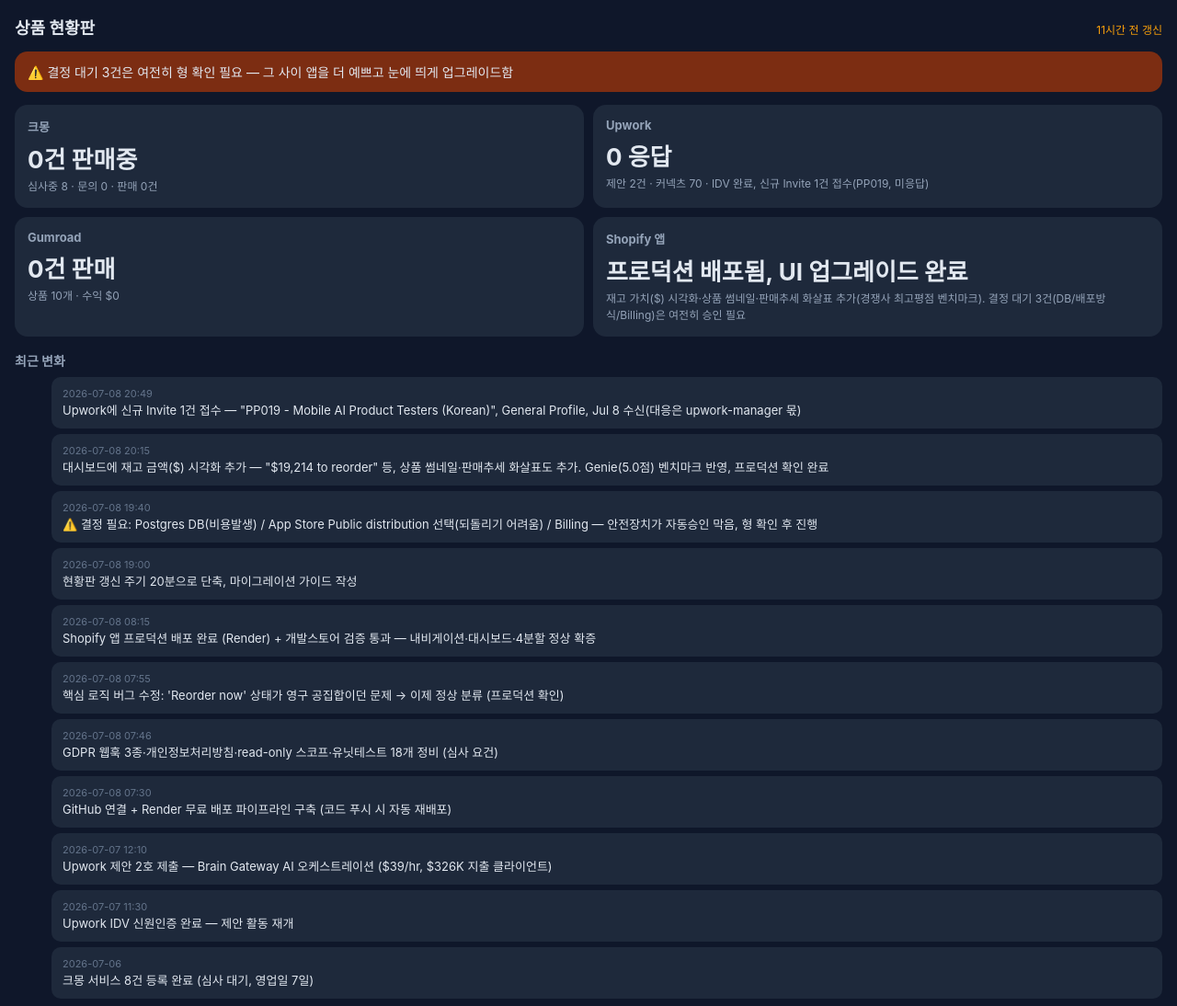
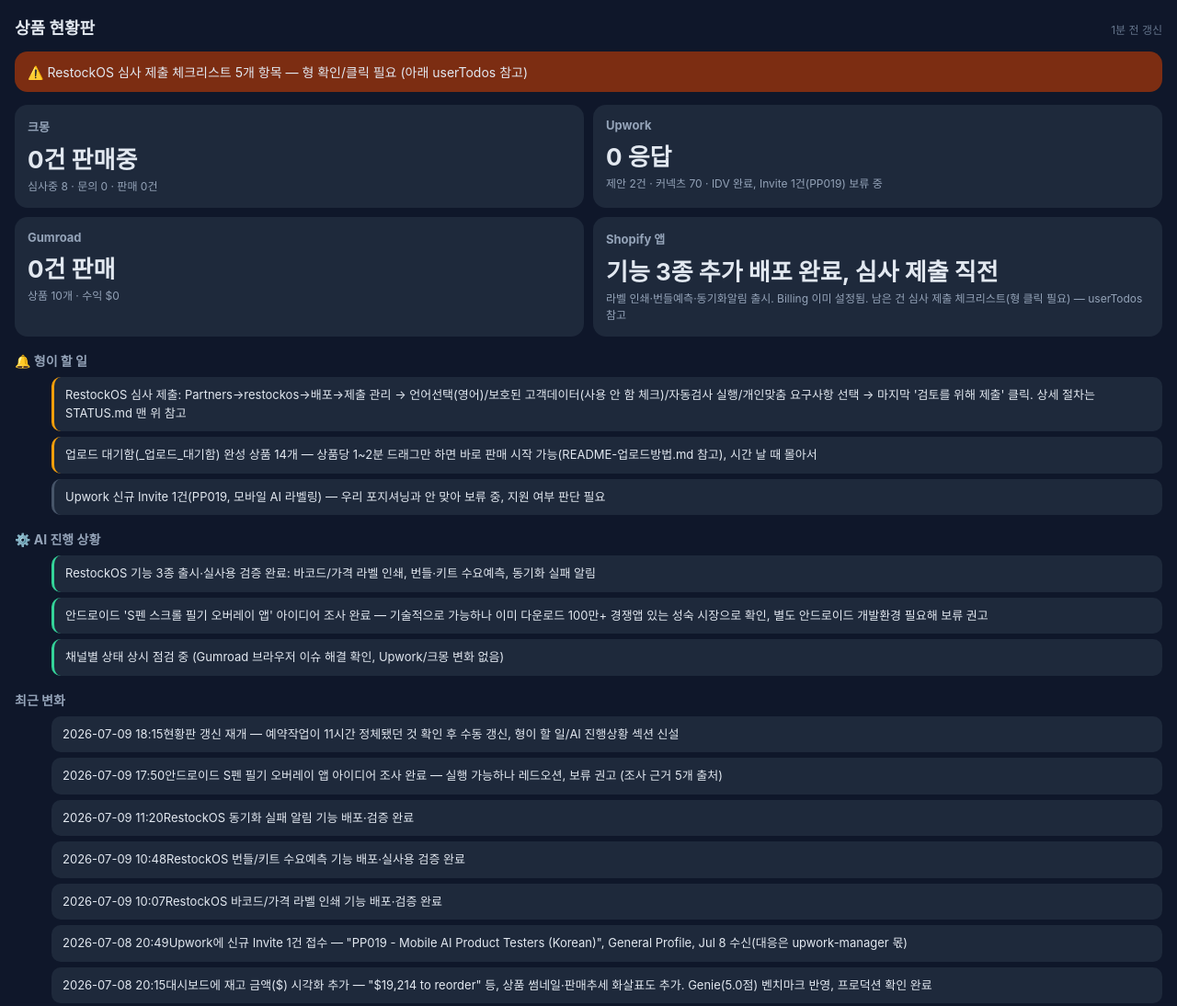
Before and after one commit to dbdksdl1-lang/yl-status, a plain HTML site: page index.html in a window 1280 px wide. Shown: the top 1094 px of the page at 92% size. Drawn offline with Linux system fonts and the light colour scheme.

Commit message:
status update: manual refresh + userTodos/aiInProgress sections, fix missing auto-refresh

```diff
--- a/index.html
+++ b/index.html
@@ -21,9 +21,12 @@
   .sub { font-size: 12px; color: #94A3B8; margin-top: 4px; line-height: 1.5; }
   .money { color: #34D399; }
   .alert { background: #7C2D12; border-radius: 14px; padding: 12px 14px; margin-top: 14px; font-size: 14px; display: none; }
-  .changes { margin-top: 16px; }
-  .changes h2 { font-size: 14px; color: #94A3B8; margin-bottom: 8px; }
-  .changes li { list-style: none; background: #1E293B; border-radius: 10px; padding: 10px 12px; font-size: 13px; margin-bottom: 6px; line-height: 1.5; }
+  .section { margin-top: 16px; }
+  .section h2 { font-size: 14px; color: #94A3B8; margin-bottom: 8px; }
+  .section li { list-style: none; background: #1E293B; border-radius: 10px; padding: 10px 12px; font-size: 13px; margin-bottom: 6px; line-height: 1.5; }
+  .todos li { border-left: 3px solid #F59E0B; }
+  .todos li.low { border-left-color: #475569; }
+  .progress li { border-left: 3px solid #34D399; }
   .changes time { color: #64748B; font-size: 11px; display: block; }
   footer { margin-top: 20px; font-size: 11px; color: #475569; text-align: center; }
 </style>
@@ -32,8 +35,10 @@
 <h1>상품 현황판 <span id="updated">로딩…</span></h1>
 <div class="alert" id="alert"></div>
 <div class="grid" id="cards"></div>
-<div class="changes"><h2>최근 변화</h2><ul id="changes"></ul></div>
-<footer>1시간마다 자동 갱신 · 당겨서 새로고침</footer>
+<div class="section todos" id="todos-section" style="display:none"><h2>🔔 형이 할 일</h2><ul id="todos"></ul></div>
+<div class="section progress" id="progress-section" style="display:none"><h2>⚙️ AI 진행 상황</h2><ul id="progress"></ul></div>
+<div class="section"><h2>최근 변화</h2><ul id="changes"></ul></div>
+<footer>60초마다 자동 갱신 · 당겨서 새로고침</footer>
 <script>
 async function load() {
   const res = await fetch('status.json?t=' + Date.now());
@@ -41,13 +46,15 @@
   const upd = new Date(s.updatedAt);
   const mins = Math.round((Date.now() - upd.getTime()) / 60000);
   const el = document.getElementById('updated');
-  el.textContent = mins < 60 ? mins + '분 전 갱신' : Math.round(mins/60) + '시간 전 갱신';
-  if (mins > 150) el.classList.add('stale');
+  el.textContent = mins < 1 ? '방금 갱신' : mins < 60 ? mins + '분 전 갱신' : Math.round(mins/60) + '시간 전 갱신';
+  el.classList.toggle('stale', mins > 150);
 
+  const a = document.getElementById('alert');
   if (s.alert) {
-    const a = document.getElementById('alert');
     a.style.display = 'block';
     a.textContent = '⚠️ ' + s.alert;
+  } else {
+    a.style.display = 'none';
   }
 
   const cards = [
@@ -60,11 +67,33 @@
     '<div class="card"><h2>' + c.title + '</h2><div class="big">' + c.big + '</div><div class="sub">' + c.sub + '</div></div>'
   ).join('');
 
+  const todosSection = document.getElementById('todos-section');
+  const todos = s.userTodos || [];
+  if (todos.length) {
+    todosSection.style.display = 'block';
+    document.getElementById('todos').innerHTML = todos.map(t =>
+      '<li class="' + (t.priority === 'low' ? 'low' : '') + '">' + (typeof t === 'string' ? t : t.text) + '</li>'
+    ).join('');
+  } else {
+    todosSection.style.display = 'none';
+  }
+
+  const progressSection = document.getElementById('progress-section');
+  const progress = s.aiInProgress || [];
+  if (progress.length) {
+    progressSection.style.display = 'block';
+    document.getElementById('progress').innerHTML = progress.map(p => '<li>' + p + '</li>').join('');
+  } else {
+    progressSection.style.display = 'none';
+  }
+
   document.getElementById('changes').innerHTML = (s.changes || []).slice(0, 15).map(c =>
     '<li><time>' + c.at + '</time>' + c.text + '</li>'
   ).join('') || '<li>아직 기록된 변화가 없습니다</li>';
 }
 load().catch(e => document.getElementById('updated').textContent = '로드 실패');
+setInterval(() => load().catch(() => {}), 60000);
+document.addEventListener('visibilitychange', () => { if (!document.hidden) load().catch(() => {}); });
 </script>
 </body>
 </html>
--- a/status.json
+++ b/status.json
@@ -1,21 +1,33 @@
 {
-  "updatedAt": "2026-07-09T07:24:00+09:00",
-  "alert": "결정 대기 3건은 여전히 형 확인 필요 — 그 사이 앱을 더 예쁘고 눈에 띄게 업그레이드함",
+  "updatedAt": "2026-07-09T18:15:00+09:00",
+  "alert": "RestockOS 심사 제출 체크리스트 5개 항목 — 형 확인/클릭 필요 (아래 userTodos 참고)",
+  "userTodos": [
+    { "text": "RestockOS 심사 제출: Partners→restockos→배포→제출 관리 → 언어선택(영어)/보호된 고객데이터(사용 안 함 체크)/자동검사 실행/개인맞춤 요구사항 선택 → 마지막 '검토를 위해 제출' 클릭. 상세 절차는 STATUS.md 맨 위 참고", "priority": "high" },
+    { "text": "업로드 대기함(_업로드_대기함) 완성 상품 14개 — 상품당 1~2분 드래그만 하면 바로 판매 시작 가능(README-업로드방법.md 참고), 시간 날 때 몰아서", "priority": "high" },
+    { "text": "Upwork 신규 Invite 1건(PP019, 모바일 AI 라벨링) — 우리 포지셔닝과 안 맞아 보류 중, 지원 여부 판단 필요", "priority": "low" }
+  ],
+  "aiInProgress": [
+    "RestockOS 기능 3종 출시·실사용 검증 완료: 바코드/가격 라벨 인쇄, 번들·키트 수요예측, 동기화 실패 알림",
+    "안드로이드 'S펜 스크롤 필기 오버레이 앱' 아이디어 조사 완료 — 기술적으로 가능하나 이미 다운로드 100만+ 경쟁앱 있는 성숙 시장으로 확인, 별도 안드로이드 개발환경 필요해 보류 권고",
+    "채널별 상태 상시 점검 중 (Gumroad 브라우저 이슈 해결 확인, Upwork/크몽 변화 없음)"
+  ],
   "kmong": { "live": 0, "pending": 8, "inquiries": 0, "sales": 0 },
-  "upwork": { "proposals": 2, "responses": 0, "connects": 70, "note": "IDV 완료, 신규 Invite 1건 접수(PP019, 미응답)" },
+  "upwork": { "proposals": 2, "responses": 0, "connects": 70, "note": "IDV 완료, Invite 1건(PP019) 보류 중" },
   "gumroad": { "products": 10, "sales": 0, "revenue": 0 },
-  "shopify": { "stage": "프로덕션 배포됨, UI 업그레이드 완료", "note": "재고 가치($) 시각화·상품 썸네일·판매추세 화살표 추가(경쟁사 최고평점 벤치마크). 결정 대기 3건(DB/배포방식/Billing)은 여전히 승인 필요" },
+  "shopify": { "stage": "기능 3종 추가 배포 완료, 심사 제출 직전", "note": "라벨 인쇄·번들예측·동기화알림 출시. Billing 이미 설정됨. 남은 건 심사 제출 체크리스트(형 클릭 필요) — userTodos 참고" },
   "changes": [
+    { "at": "2026-07-09 18:15", "text": "현황판 갱신 재개 — 예약작업이 11시간 정체됐던 것 확인 후 수동 갱신, 형이 할 일/AI 진행상황 섹션 신설" },
+    { "at": "2026-07-09 17:50", "text": "안드로이드 S펜 필기 오버레이 앱 아이디어 조사 완료 — 실행 가능하나 레드오션, 보류 권고 (조사 근거 5개 출처)" },
+    { "at": "2026-07-09 11:20", "text": "RestockOS 동기화 실패 알림 기능 배포·검증 완료" },
+    { "at": "2026-07-09 10:48", "text": "RestockOS 번들/키트 수요예측 기능 배포·실사용 검증 완료" },
+    { "at": "2026-07-09 10:07", "text": "RestockOS 바코드/가격 라벨 인쇄 기능 배포·검증 완료" },
     { "at": "2026-07-08 20:49", "text": "Upwork에 신규 Invite 1건 접수 — \"PP019 - Mobile AI Product Testers (Korean)\", General Profile, Jul 8 수신(대응은 upwork-manager 몫)" },
     { "at": "2026-07-08 20:15", "text": "대시보드에 재고 금액($) 시각화 추가 — \"$19,214 to reorder\" 등, 상품 썸네일·판매추세 화살표도 추가. Genie(5.0점) 벤치마크 반영, 프로덕션 확인 완료" },
-    { "at": "2026-07-08 19:40", "text": "⚠️ 결정 필요: Postgres DB(비용발생) / App Store Public distribution 선택(되돌리기 어려움) / Billing — 안전장치가 자동승인 막음, 형 확인 후 진행" },
-    { "at": "2026-07-08 19:00", "text": "현황판 갱신 주기 20분으로 단축, 마이그레이션 가이드 작성" },
     { "at": "2026-07-08 08:15", "text": "Shopify 앱 프로덕션 배포 완료 (Render) + 개발스토어 검증 통과 — 내비게이션·대시보드·4분할 정상 확증" },
     { "at": "2026-07-08 07:55", "text": "핵심 로직 버그 수정: 'Reorder now' 상태가 영구 공집합이던 문제 → 이제 정상 분류 (프로덕션 확인)" },
     { "at": "2026-07-08 07:46", "text": "GDPR 웹훅 3종·개인정보처리방침·read-only 스코프·유닛테스트 18개 정비 (심사 요건)" },
     { "at": "2026-07-08 07:30", "text": "GitHub 연결 + Render 무료 배포 파이프라인 구축 (코드 푸시 시 자동 재배포)" },
     { "at": "2026-07-07 12:10", "text": "Upwork 제안 2호 제출 — Brain Gateway AI 오케스트레이션 ($39/hr, $326K 지출 클라이언트)" },
-    { "at": "2026-07-07 11:30", "text": "Upwork IDV 신원인증 완료 — 제안 활동 재개" },
     { "at": "2026-07-06", "text": "크몽 서비스 8건 등록 완료 (심사 대기, 영업일 7일)" }
   ]
 }
```
